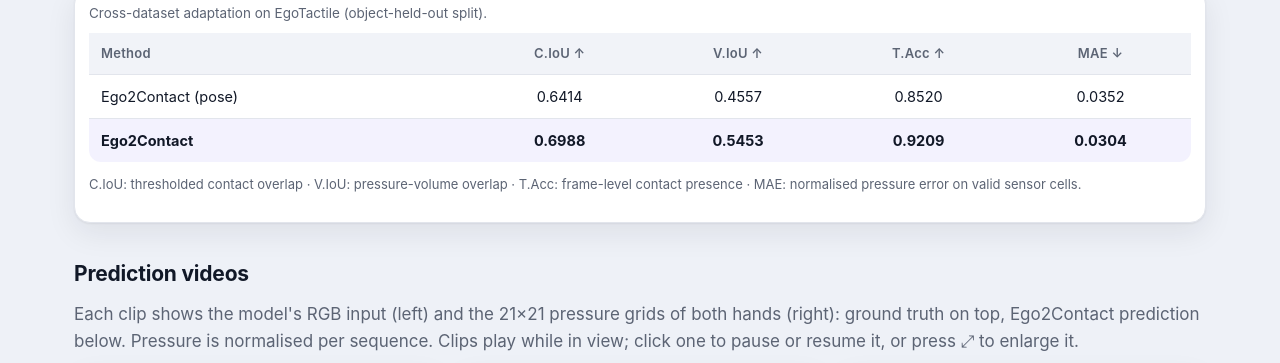
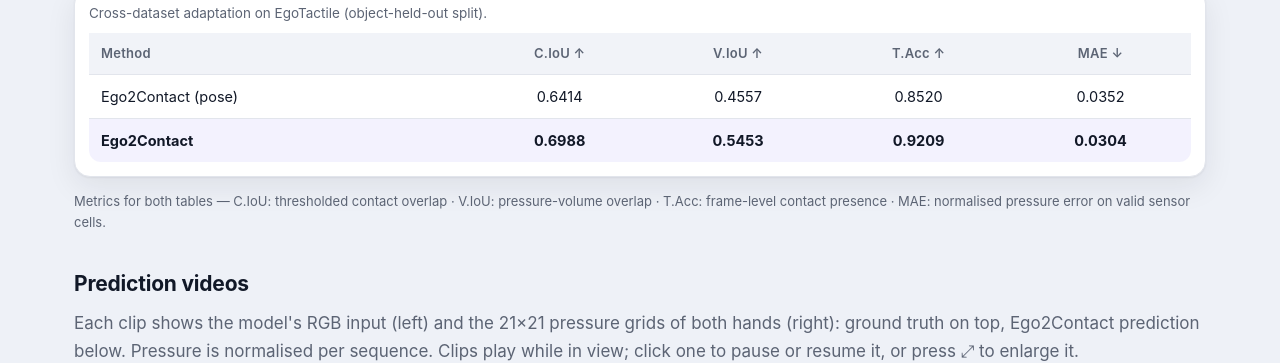
Before and after one commit to YvonneoO/ego2contact-page, a plain HTML site: page index.html in a window 1280 px wide. Shown: the part 4895-5258 px from the top of the page. Drawn offline with Linux system fonts and the light colour scheme.

Commit message:
Human-prediction metric definitions shown once below both tables
Co-Authored-By: Claude Fable 5.1 <noreply@anthropic.com>

```diff
--- a/index.html
+++ b/index.html
@@ -280,8 +280,8 @@ footer{padding:34px 0 50px;color:var(--mute);font-size:13.5px;border-top:1px sol
     <tr><td>Ego2Contact (pose)</td><td>0.6414</td><td>0.4557</td><td>0.8520</td><td>0.0352</td></tr>
     <tr class="ours"><td><b>Ego2Contact</b></td><td><b>0.6988</b></td><td><b>0.5453</b></td><td><b>0.9209</b></td><td><b>0.0304</b></td></tr>
     </tbody></table>
-    <p class="note">C.IoU: thresholded contact overlap · V.IoU: pressure-volume overlap · T.Acc: frame-level contact presence · MAE: normalised pressure error on valid sensor cells.</p>
   </div>
+  <p class="note" style="margin-top:14px">Metrics for both tables — C.IoU: thresholded contact overlap · V.IoU: pressure-volume overlap · T.Acc: frame-level contact presence · MAE: normalised pressure error on valid sensor cells.</p>
   <h3>Prediction videos</h3>
   <p class="lead" style="margin-bottom:14px">Each clip shows the model's RGB input (left) and the 21×21 pressure grids of both hands (right): ground truth on top, Ego2Contact prediction below. Pressure is normalised per sequence. Clips play while in view; click one to pause or resume it, or press ⤢ to enlarge it.</p>
   <div class="vgrid" id="humanGrid"></div>
```
